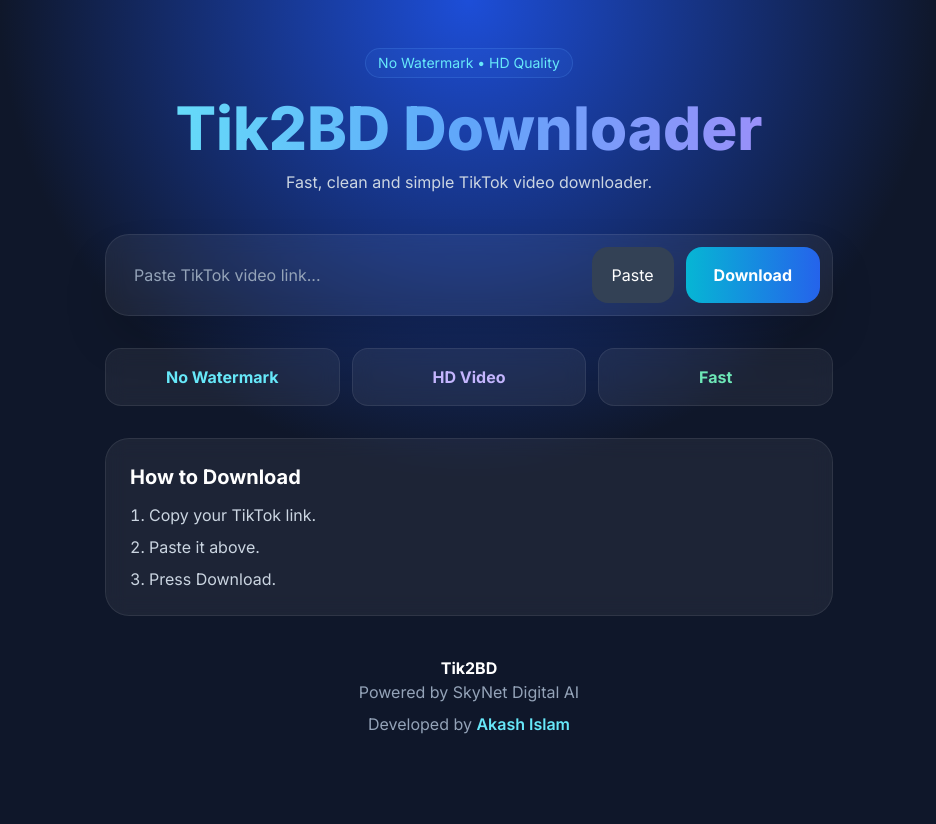
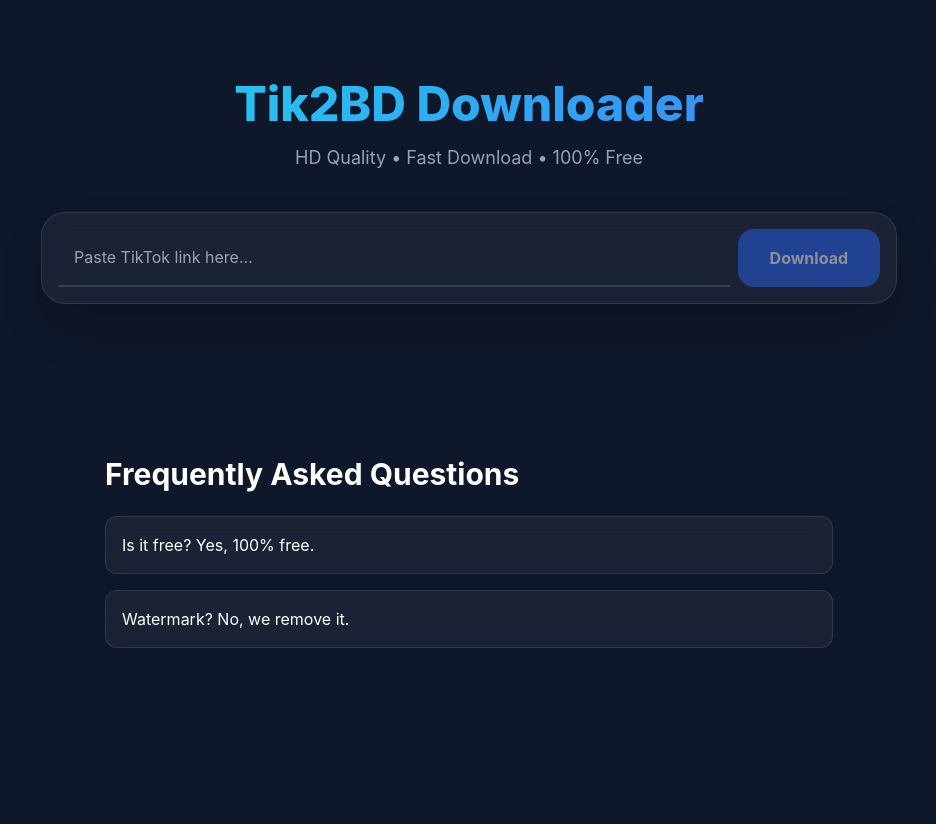
Before and after one commit to akash00785/tiktok-downloader, a Flask app: page / in a window 1280 px wide. Shown: the whole page, without its empty margins (171-1107 px from the left). After the commit the page ends 648 px from the top, so only its background shows below. Run offline with Flask 3, Linux system fonts and the light colour scheme; some libraries are stand-ins or nearby versions.

Commit message:
Update index.html

```diff
--- a/templates/index.html
+++ b/templates/index.html
@@ -2,78 +2,92 @@
 <html lang="en">
 <head>
     <meta charset="utf-8">
-    <meta name="viewport" content="width=device-width,initial-scale=1">
-    <title>Tik2BD - TikTok Downloader</title>
+    <meta name="viewport" content="width=device-width, initial-scale=1">
+    <title>Tik2BD - Professional TikTok Downloader No Watermark</title>
+    <meta name="description" content="Download TikTok videos without watermark in HD quality. Fast, free, and mobile-friendly TikTok downloader.">
     <script src="https://cdn.tailwindcss.com"></script>
-    <link rel="preconnect" href="https://fonts.googleapis.com">
-    <link href="https://fonts.googleapis.com/css2?family=Inter:wght@400;600;700;800&display=swap" rel="stylesheet">
     <style>
-        body { font-family: Inter, sans-serif; background: #0f172a; background-image: radial-gradient(circle at top, #1d4ed8 0, #0f172a 45%); }
-        .card { background: rgba(255, 255, 255, .06); backdrop-filter: blur(10px); border: 1px solid rgba(255, 255, 255, .08); }
+        body { background: #0f172a; font-family: 'Inter', sans-serif; }
+        .glass { background: rgba(255, 255, 255, 0.05); backdrop-filter: blur(10px); border: 1px solid rgba(255, 255, 255, 0.1); }
     </style>
 </head>
 <body class="text-white min-h-screen">
-    <div class="max-w-3xl mx-auto px-5 py-12">
-        <header class="text-center mb-10">
-            <div class="inline-block px-3 py-1 rounded-full bg-blue-500/10 border border-blue-400/20 text-cyan-300 text-sm">No Watermark • HD Quality</div>
-            <h1 class="text-4xl md:text-6xl font-extrabold mt-5 bg-gradient-to-r from-cyan-300 via-blue-400 to-violet-400 bg-clip-text text-transparent">Tik2BD Downloader</h1>
-            <p class="text-slate-300 mt-3">Fast, clean and simple TikTok video downloader.</p>
-        </header>
 
-        <div class="card rounded-3xl p-3 shadow-2xl">
-            <div class="flex flex-col sm:flex-row gap-3">
-                <input id="urlInput" placeholder="Paste TikTok video link..." class="flex-1 bg-transparent outline-none px-4 py-4 placeholder:text-slate-400">
-                <button id="pasteBtn" onclick="pasteLink()" class="px-5 py-3 rounded-2xl bg-slate-700">Paste</button>
-                <button id="clearBtn" onclick="clearInput()" class="hidden px-5 py-3 rounded-2xl bg-red-500/20 text-red-300">Clear</button>
-                <button id="downloadBtn" onclick="downloadVideo()" class="px-7 py-3 rounded-2xl font-bold bg-gradient-to-r from-cyan-500 to-blue-600 hover:scale-[1.02] transition">Download</button>
+    <div class="max-w-4xl mx-auto px-5 py-20 text-center">
+        <h1 class="text-5xl font-extrabold bg-gradient-to-r from-cyan-400 to-blue-500 bg-clip-text text-transparent">Tik2BD Downloader</h1>
+        <p class="text-slate-400 mt-4 text-lg">HD Quality • Fast Download • 100% Free</p>
+
+        <div class="glass rounded-3xl p-4 mt-10 shadow-2xl">
+            <div class="flex flex-col sm:flex-row gap-2">
+                <input id="urlInput" oninput="validateUrl()" placeholder="Paste TikTok link here..." class="flex-1 bg-transparent p-4 outline-none border-b-2 border-slate-700 focus:border-cyan-500 transition">
+                <button id="downloadBtn" onclick="processDownload()" disabled class="bg-blue-600 px-8 py-4 rounded-2xl font-bold disabled:opacity-50 hover:scale-105 transition">Download</button>
             </div>
         </div>
 
-        <div id="result" class="mt-5"></div>
-
-        <div class="grid grid-cols-3 gap-3 mt-8">
-            <div class="card rounded-2xl p-4 text-center"><b class="text-cyan-300">No Watermark</b></div>
-            <div class="card rounded-2xl p-4 text-center"><b class="text-violet-300">HD Video</b></div>
-            <div class="card rounded-2xl p-4 text-center"><b class="text-emerald-300">Fast</b></div>
-        </div>
-
-        <div class="card rounded-3xl p-6 mt-8">
-            <h2 class="font-bold text-xl mb-3">How to Download</h2>
-            <ol class="text-slate-300 space-y-2 list-decimal list-inside">
-                <li>Copy your TikTok link.</li>
-                <li>Paste it above.</li>
-                <li>Press Download.</li>
-            </ol>
-        </div>
-
-        <footer class="text-center text-slate-400 py-10">
-            <p class="font-bold text-white">Tik2BD</p>
-            <p>Powered by SkyNet Digital AI</p>
-            <p class="mt-2">Developed by <span class="text-cyan-300 font-semibold">Akash Islam</span></p>
-        </footer>
+        <div id="resultArea" class="mt-8"></div>
     </div>
 
+    <section class="max-w-3xl mx-auto px-5 py-10">
+        <h2 class="text-3xl font-bold mb-6">Frequently Asked Questions</h2>
+        <div class="space-y-4">
+            <div class="glass p-4 rounded-xl">Is it free? Yes, 100% free.</div>
+            <div class="glass p-4 rounded-xl">Watermark? No, we remove it.</div>
+            </div>
+    </section>
+
     <script>
-        const i = document.getElementById('urlInput');
-        const p = document.getElementById('pasteBtn');
-        const c = document.getElementById('clearBtn');
+        function validateUrl() {
+            const input = document.getElementById('urlInput');
+            const btn = document.getElementById('downloadBtn');
+            const regex = /^(https?:\/\/)?(www\.)?(tiktok\.com|vm\.tiktok\.com|vt\.tiktok\.com)/;
+            if(regex.test(input.value)) {
+                input.classList.replace('border-slate-700', 'border-green-500');
+                btn.disabled = false;
+            } else {
+                input.classList.replace('border-green-500', 'border-slate-700');
+                btn.disabled = true;
+            }
+        }
 
-        i.oninput = () => { p.classList.toggle('hidden', !!i.value); c.classList.toggle('hidden', !i.value); }
+        async function processDownload() {
+            const url = document.getElementById('urlInput').value;
+            const resArea = document.getElementById('resultArea');
 
-        async function pasteLink() { try { i.value = await navigator.clipboard.readText(); i.oninput(); } catch {} }
-        function clearInput() { i.value = ''; i.oninput(); }
+            resArea.innerHTML = '<div class="text-cyan-400 animate-pulse">Processing video...</div>';
 
-        async function downloadVideo() {
-            const b = document.getElementById('downloadBtn');
-            const r = document.getElementById('result');
-            if(!i.value.trim()) return alert('Paste a TikTok link first');
-            b.disabled = true; b.innerText = 'Processing...';
+            const response = await fetch('/download', {
+                method: 'POST',
+                headers: {'Content-Type': 'application/json'},
+                body: JSON.stringify({url})
+            });
+            const d = await response.json();
+
+            if(d.success) {
+                resArea.innerHTML = `
+                    <div class="glass p-6 rounded-3xl text-left">
+                        <img src="${d.thumbnail}" class="w-full h-64 object-cover rounded-xl mb-4">
+                        <h3 class="font-bold text-xl">${d.title}</h3>
+                        <p class="text-slate-400">Author: ${d.author}</p>
+                        <div class="flex gap-4 mt-6">
+                            <a href="${d.hd_url}" download class="flex-1 bg-cyan-600 p-4 rounded-xl text-center font-bold">Download HD</a>
+                            <a href="${d.sd_url}" download class="flex-1 bg-slate-700 p-4 rounded-xl text-center font-bold">Download SD</a>
+                        </div>
+                    </div>
+                `;
+            } else {
+                resArea.innerHTML = `<div class="bg-red-900/50 p-4 rounded-xl border border-red-500">${d.error}</div>`;
+            }
+        }
+
+        // Auto paste on load
+        window.onload = async () => {
             try {
-                const x = await fetch('/download', { method: 'POST', headers: {'Content-Type': 'application/json'}, body: JSON.stringify({ url: i.value.trim() }) });
-                const d = await x.json();
-                r.innerHTML = d.success ? `<a class="block text-center bg-emerald-500 rounded-2xl p-4 font-bold" href="${d.url}" target="_blank">Download Video</a>` : '<div class="text-red-300">Video not found.</div>';
-            } catch { r.innerHTML = '<div class="text-red-300">Server error.</div>'; }
-            b.disabled = false; b.innerText = 'Download';
+                const text = await navigator.clipboard.readText();
+                if(text.includes('tiktok.com')) {
+                    document.getElementById('urlInput').value = text;
+                    validateUrl();
+                }
+            } catch(e) {}
         }
     </script>
 </body>
```
